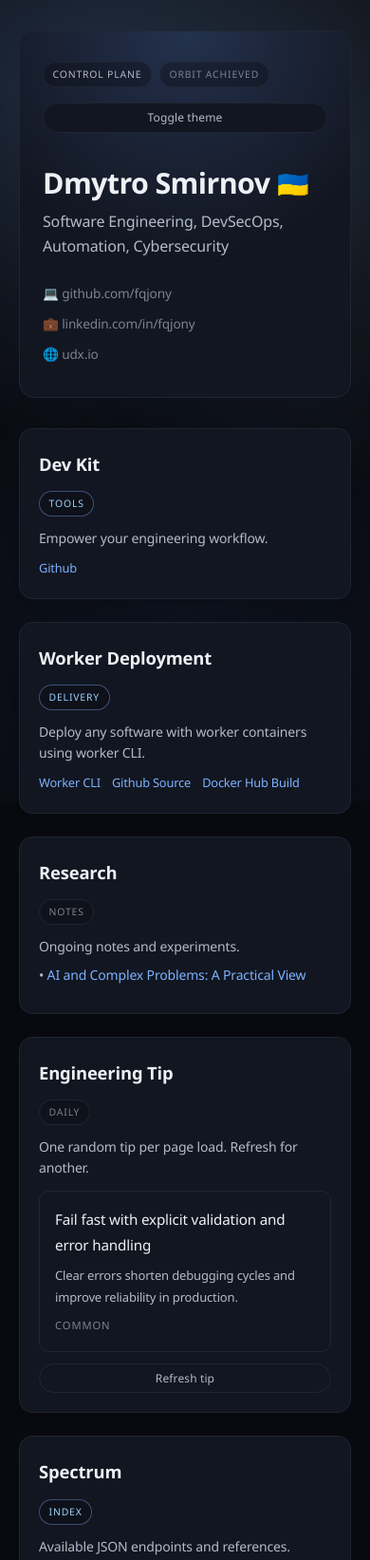
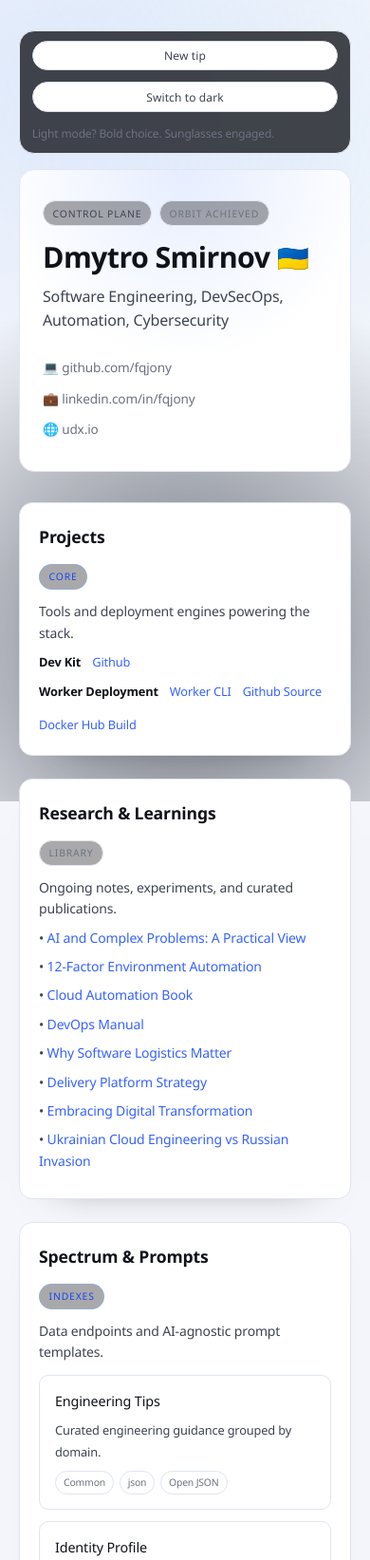
Before and after one commit to fqjony/relativity-warp, a plain HTML site: page index.html in a window 390 px wide. Shown: the top 1643 px of the page at 95% size. Drawn offline with Linux system fonts and the light colour scheme.

Commit message:
Update: streamline homepage layout

```diff
--- a/assets/index.css
+++ b/assets/index.css
@@ -62,6 +62,52 @@ body::before {
     padding: 2rem 1.5rem 3rem;
 }
 
+.control-bar {
+    position: sticky;
+    top: 1rem;
+    z-index: 4;
+    display: flex;
+    flex-wrap: wrap;
+    gap: 0.75rem;
+    align-items: center;
+    justify-content: flex-end;
+    margin-bottom: 1rem;
+    padding: 0.6rem 0.8rem;
+    border: 1px solid var(--border);
+    border-radius: 999px;
+    background: rgba(9, 10, 15, 0.75);
+    backdrop-filter: blur(12px);
+}
+
+.theme-joke {
+    font-size: 0.75rem;
+    color: var(--text-muted);
+}
+
+.theme-switcher {
+    display: none;
+}
+
+.skip-link {
+    position: absolute;
+    left: 1rem;
+    top: 1rem;
+    background: var(--bg-card);
+    color: var(--text-primary);
+    border: 1px solid var(--border);
+    border-radius: 999px;
+    padding: 0.4rem 0.9rem;
+    font-size: 0.75rem;
+    text-decoration: none;
+    transform: translateY(-150%);
+    transition: transform 0.2s ease;
+    z-index: 5;
+}
+
+.skip-link:focus {
+    transform: translateY(0);
+}
+
 .hero {
     padding: 2.5rem 2rem;
     border: 1px solid var(--border);
@@ -79,21 +125,8 @@ body::before {
     margin-bottom: 1rem;
 }
 
-.theme-switcher {
-    display: flex;
-    align-items: center;
-    gap: 0.75rem;
-    justify-content: flex-end;
-    margin-bottom: 1.5rem;
-}
-
-.theme-joke {
-    font-size: 0.75rem;
-    color: var(--text-muted);
-}
-
 .hero-title {
-    font-size: 2.6rem;
+    font-size: clamp(2rem, 3.5vw, 2.8rem);
     font-weight: 600;
     margin-bottom: 0.75rem;
     letter-spacing: -0.02em;
@@ -171,7 +204,7 @@ body::before {
 }
 
 .section h2 {
-    font-size: 1.15rem;
+    font-size: 1.1rem;
     font-weight: 600;
     color: var(--text-primary);
     margin-bottom: 0;
@@ -206,6 +239,11 @@ a:hover {
     margin-top: 0.5rem;
     font-size: 0.8rem;
     color: var(--text-muted);
+}
+
+.link-row strong {
+    color: var(--text-primary);
+    font-weight: 600;
 }
 
 .link-row a {
@@ -256,6 +294,11 @@ a:hover {
     color: var(--accent);
     border-color: var(--text-muted);
     transform: translateY(-1px);
+}
+
+.button:focus-visible {
+    outline: 2px solid var(--accent);
+    outline-offset: 2px;
 }
 
 .tip-card {
@@ -422,10 +465,11 @@ a:hover {
         grid-column: span 1;
     }
 
-    .theme-switcher {
+    .control-bar {
+        position: sticky;
+        top: 0.75rem;
+        border-radius: 16px;
         justify-content: flex-start;
-        flex-direction: column;
-        align-items: flex-start;
     }
 }
 
@@ -458,7 +502,7 @@ a:hover {
         text-align: center;
     }
 
-    .theme-switcher {
+    .control-bar {
         width: 100%;
         align-items: flex-start;
     }
--- a/assets/index.js
+++ b/assets/index.js
@@ -319,20 +319,31 @@ document.addEventListener("DOMContentLoaded", function () {
   var themeJoke = document.getElementById("theme-joke");
   var savedTheme = window.localStorage.getItem("rw-theme");
 
-  if (savedTheme) {
-    document.body.setAttribute("data-theme", savedTheme);
-  } else {
-    document.body.setAttribute("data-theme", "dark");
+  function getPreferredTheme() {
+    if (savedTheme) {
+      return savedTheme;
+    }
+    if (window.matchMedia("(prefers-color-scheme: light)").matches) {
+      return "light";
+    }
+    return "dark";
   }
+
+  document.body.setAttribute("data-theme", getPreferredTheme());
 
   function updateThemeNotice() {
     if (!themeJoke) {
       return;
     }
-    if (document.body.getAttribute("data-theme") === "light") {
+    var isLight = document.body.getAttribute("data-theme") === "light";
+    if (isLight) {
       themeJoke.textContent = "Light mode? Bold choice. Sunglasses engaged.";
     } else {
       themeJoke.textContent = "";
+    }
+    if (themeToggle) {
+      themeToggle.setAttribute("aria-pressed", String(isLight));
+      themeToggle.textContent = isLight ? "Switch to dark" : "Switch to light";
     }
   }
 
--- a/index.html
+++ b/index.html
@@ -8,67 +8,80 @@
       name="description"
       content="Don't move objects. Warp the environment."
     />
+    <meta name="color-scheme" content="dark light" />
     <link rel="stylesheet" href="assets/index.css" />
     <script src="assets/index.js" defer></script>
   </head>
   <body>
+    <a class="skip-link" href="#content">Skip to content</a>
     <div class="container">
+      <div class="control-bar" aria-label="Quick controls">
+        <button id="tip-refresh" class="button" type="button">
+          New tip
+        </button>
+        <button
+          id="theme-toggle"
+          class="button"
+          type="button"
+          aria-pressed="false"
+        >
+          Toggle theme
+        </button>
+        <span id="theme-joke" class="theme-joke" aria-live="polite"></span>
+      </div>
       <header class="hero">
         <div class="hero-meta">
           <span class="badge">Control Plane</span>
           <span class="badge badge-muted">Orbit Achieved</span>
-        </div>
-        <div class="theme-switcher">
-          <button id="theme-toggle" class="button" type="button">
-            Toggle theme
-          </button>
-          <span id="theme-joke" class="theme-joke" aria-live="polite"></span>
         </div>
         <h1 class="hero-title">Dmytro Smirnov <span class="flag">🇺🇦</span></h1>
         <p class="hero-subtitle">
           Software Engineering, DevSecOps, Automation, Cybersecurity
         </p>
         <div class="hero-links">
-          <a href="https://github.com/fqjony" target="_blank"
+          <a href="https://github.com/fqjony" target="_blank" rel="noopener"
             >💻 github.com/fqjony</a
           >
-          <a href="https://linkedin.com/in/fqjony" target="_blank"
+          <a
+            href="https://linkedin.com/in/fqjony"
+            target="_blank"
+            rel="noopener"
             >💼 linkedin.com/in/fqjony</a
           >
-          <a href="https://udx.io" target="_blank">🌐 udx.io</a>
+          <a href="https://udx.io" target="_blank" rel="noopener"
+            >🌐 udx.io</a
+          >
         </div>
       </header>
 
-      <main class="grid">
+      <main class="grid" id="content">
         <section class="section card">
           <div class="section-header">
-            <h2>Dev Kit</h2>
-            <span class="badge badge-accent">Tools</span>
+            <h2>Projects</h2>
+            <span class="badge badge-accent">Core</span>
           </div>
-          <p>Empower your engineering workflow.</p>
-          <div id="dev-kit-links" class="link-row">
-            <a href="https://github.com/udx/dev-kit" target="_blank">Github</a>
+          <p>Tools and deployment engines powering the stack.</p>
+          <div class="link-row">
+            <strong>Dev Kit</strong>
+            <a href="https://github.com/udx/dev-kit" target="_blank" rel="noopener"
+              >Github</a
+            >
           </div>
-        </section>
-
-        <section class="section card">
-          <div class="section-header">
-            <h2>Worker Deployment</h2>
-            <span class="badge badge-accent">Delivery</span>
-          </div>
-          <p>Deploy any software with worker containers using worker CLI.</p>
-          <div id="worker-code" class="link-row">
+          <div class="link-row">
+            <strong>Worker Deployment</strong>
             <a
               href="https://npmjs.com/package/@udx/worker-deployment"
               target="_blank"
+              rel="noopener"
               >Worker CLI</a
             >
-            <a href="https://github.com/udx/worker" target="_blank"
+            <a href="https://github.com/udx/worker" target="_blank" rel="noopener"
               >Github Source</a
             >
             <a
               href="https://hub.docker.com/r/usabilitydynamics/udx-worker"
               target="_blank"
+              rel="noopener"
               >Docker Hub Build</a
             >
           </div>
@@ -76,75 +89,12 @@
 
         <section class="section card">
           <div class="section-header">
-            <h2>Research</h2>
-            <span class="badge badge-muted">Notes</span>
+            <h2>Research & Learnings</h2>
+            <span class="badge badge-muted">Library</span>
           </div>
-          <p>Ongoing notes and experiments.</p>
+          <p>Ongoing notes, experiments, and curated publications.</p>
           <div id="research-links">
             <p class="list-item">• Loading research index...</p>
-          </div>
-        </section>
-
-        <section class="section card">
-          <div class="section-header">
-            <h2>Engineering Tip</h2>
-            <span class="badge badge-muted">Daily</span>
-          </div>
-          <p>One random tip per page load. Refresh for another.</p>
-          <div id="tip-widget" class="tip-card">
-            <p class="list-item">• Loading tip...</p>
-          </div>
-          <div class="tip-actions">
-            <button id="tip-refresh" class="button" type="button">
-              Refresh tip
-            </button>
-          </div>
-        </section>
-
-        <section class="section card">
-          <div class="section-header">
-            <h2>Spectrum</h2>
-            <span class="badge badge-accent">Index</span>
-          </div>
-          <p>Available JSON endpoints and references.</p>
-          <div id="spectrum-grid" class="spectrum-grid">
-            <p class="list-item">• Loading spectrum index...</p>
-          </div>
-        </section>
-
-        <section class="section card">
-          <div class="section-header">
-            <h2>Prompts</h2>
-            <span class="badge badge-accent">AI-agnostic</span>
-          </div>
-          <p>Repo-scoped prompt templates for consistent work.</p>
-          <div id="prompts-grid" class="spectrum-grid">
-            <p class="list-item">• Loading prompt index...</p>
-          </div>
-        </section>
-
-        <section class="section card">
-          <div class="section-header">
-            <h2>Recent commits</h2>
-            <span class="badge badge-muted">GitHub</span>
-          </div>
-          <p>Latest updates on GitHub.</p>
-          <div id="commit-links">
-            <p class="list-item">
-              •
-              <a
-                href="https://github.com/fqjony/relativity-warp/commits/main"
-                target="_blank"
-                >View commit history</a
-              >
-            </p>
-          </div>
-        </section>
-
-        <section class="section card section-wide">
-          <div class="section-header">
-            <h2>Learnings</h2>
-            <span class="badge badge-muted">Library</span>
           </div>
           <div id="refs-list" class="link-list">
             <p class="list-item">
@@ -152,6 +102,7 @@
               <a
                 href="https://udx.io/devops-manual/12-factor-environment-automation"
                 target="_blank"
+                rel="noopener"
                 >12-Factor Environment Automation</a
               >
             </p>
@@ -160,12 +111,13 @@
               <a
                 href="https://udx.io/cloud-automation-book/foreword"
                 target="_blank"
+                rel="noopener"
                 >Cloud Automation Book</a
               >
             </p>
             <p class="list-item">
               •
-              <a href="https://udx.io/devops-manual" target="_blank"
+              <a href="https://udx.io/devops-manual" target="_blank" rel="noopener"
                 >DevOps Manual</a
               >
             </p>
@@ -174,12 +126,13 @@
               <a
                 href="https://udx.io/guidance/why-software-logistics-matter"
                 target="_blank"
+                rel="noopener"
                 >Why Software Logistics Matter</a
               >
             </p>
             <p class="list-item">
               •
-              <a href="https://udx.dev/delivery-platform" target="_blank"
+              <a href="https://udx.dev/delivery-platform" target="_blank" rel="noopener"
                 >Delivery Platform Strategy</a
               >
             </p>
@@ -188,6 +141,7 @@
               <a
                 href="https://udx.io/guidance/embracing-digital-transformation"
                 target="_blank"
+                rel="noopener"
                 >Embracing Digital Transformation</a
               >
             </p>
@@ -196,7 +150,44 @@
               <a
                 href="https://udx.io/guidance/ukrainian-cloud-engineering-vs-russian-invasion"
                 target="_blank"
+                rel="noopener"
                 >Ukrainian Cloud Engineering vs Russian Invasion</a
+              >
+            </p>
+          </div>
+        </section>
+
+        <section class="section card">
+          <div class="section-header">
+            <h2>Spectrum & Prompts</h2>
+            <span class="badge badge-accent">Indexes</span>
+          </div>
+          <p>Data endpoints and AI-agnostic prompt templates.</p>
+          <div id="spectrum-grid" class="spectrum-grid">
+            <p class="list-item">• Loading spectrum index...</p>
+          </div>
+          <div id="prompts-grid" class="spectrum-grid">
+            <p class="list-item">• Loading prompt index...</p>
+          </div>
+        </section>
+
+        <section class="section card">
+          <div class="section-header">
+            <h2>Updates</h2>
+            <span class="badge badge-muted">Live</span>
+          </div>
+          <p>One random tip per load and latest GitHub activity.</p>
+          <div id="tip-widget" class="tip-card">
+            <p class="list-item">• Loading tip...</p>
+          </div>
+          <div id="commit-links">
+            <p class="list-item">
+              •
+              <a
+                href="https://github.com/fqjony/relativity-warp/commits/main"
+                target="_blank"
+                rel="noopener"
+                >View commit history</a
               >
             </p>
           </div>
@@ -205,7 +196,10 @@
 
       <footer class="footer">
         <p class="motto">
-          <a href="https://github.com/fqjony/relativity-warp" target="_blank"
+          <a
+            href="https://github.com/fqjony/relativity-warp"
+            target="_blank"
+            rel="noopener"
             >Discover More</a
           >
         </p>
```
